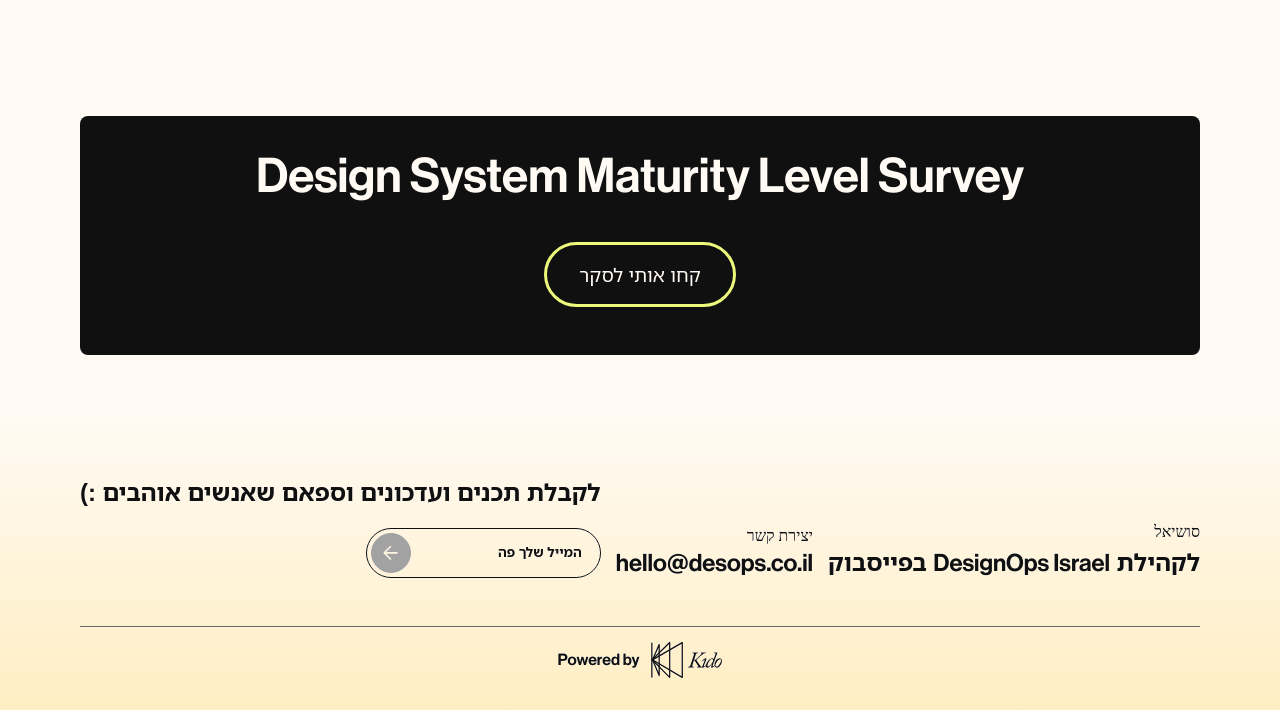
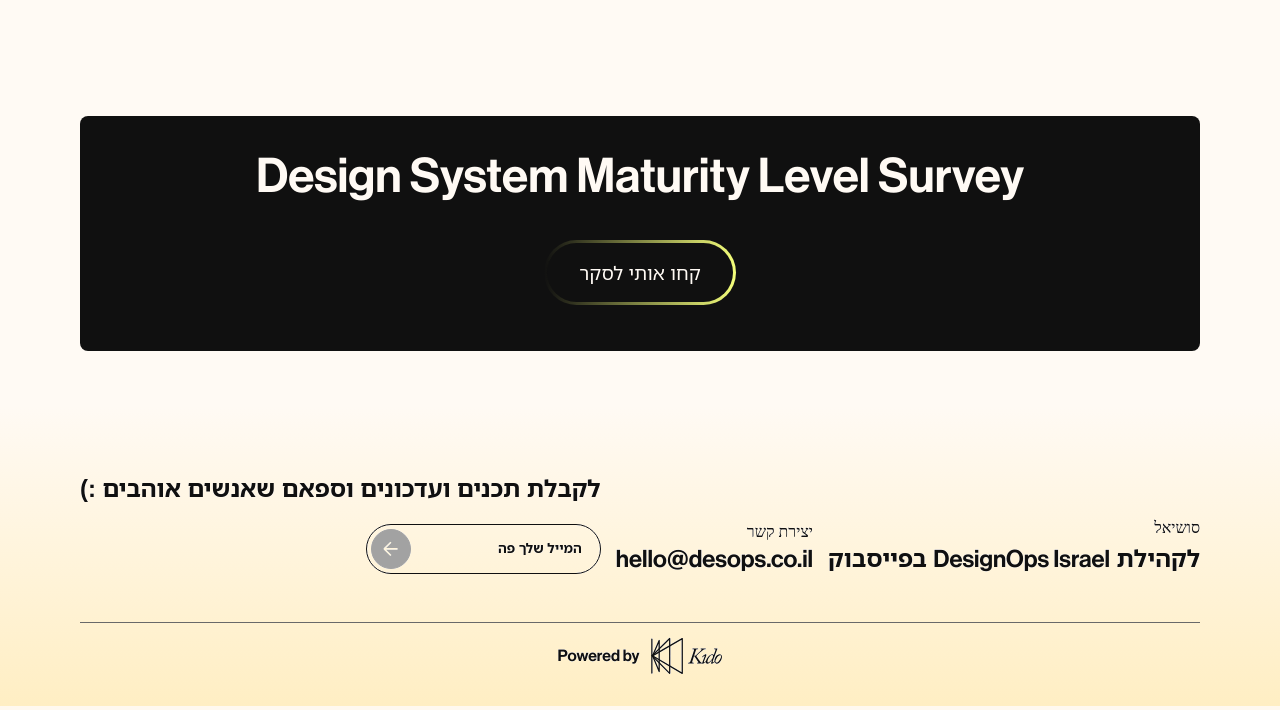
Before and after one commit to tidy-dev-team/des-ops, a PHP site: page / in a window 1280 px wide. Shown: the part 2919-3629 px from the top of the page. Run offline with PHP 8.4, Linux system fonts and the light colour scheme.

Commit message:
Update style.css

```diff
--- a/style.css
+++ b/style.css
@@ -64,10 +64,38 @@ button.chip:hover {
     background-color: var(--ops-text);
 }
 
-button.seker-button{
+button.seker-button {
+    position: relative;
     padding: 16px 32px;
-    border: 3px solid #edf87b;
+    /* border: 3px solid #edf87b; */
     margin-bottom: 48px;
+    border-radius: 9999px;
+    isolation: isolate;
+    overflow: visible;
+}
+
+button.seker-button::before,
+button.seker-button::after {
+    content: '';
+    position: absolute;
+    width: calc(100% + 6px);
+    height: calc(100% + 6px);
+    top: -3px;
+    left: -3px;
+    background: rgb(244, 255, 122);
+    background: linear-gradient(-90deg, rgba(244, 255, 122, 1) 0%, rgba(244, 255, 122, 0) 100%);
+    border-radius: 9999px;
+    z-index: -2;
+}
+
+button.seker-button::after {
+    width: 100%;
+    height: 100%;
+    top: 0;
+    left: 0;
+    background: inherit;
+    border-radius: 9999px;
+    z-index: -1;
 }
 
 .gray {
@@ -128,7 +156,8 @@ button.seker-button{
     outline: none;
     margin: 0 12px;
 }
-.input-wrapper input:placeholder-shown + button{
+
+.input-wrapper input:placeholder-shown+button {
     background-color: #a2a2a2;
     border-color: #a2a2a2;
     pointer-events: none;
@@ -379,6 +408,7 @@ h3 {
 .font-3 {
     font-size: 3em;
 }
+
 .font-4 {
     font-size: 4em;
 }
```
